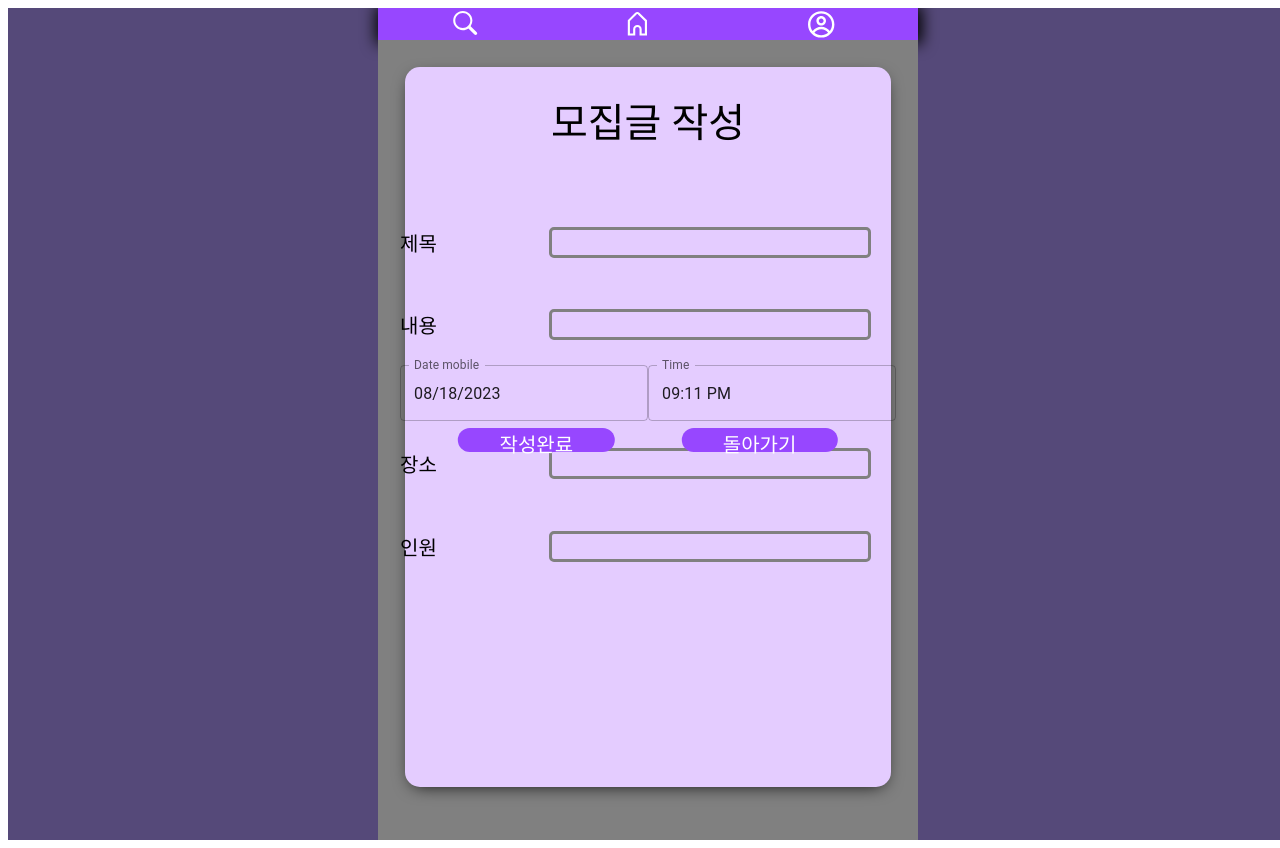
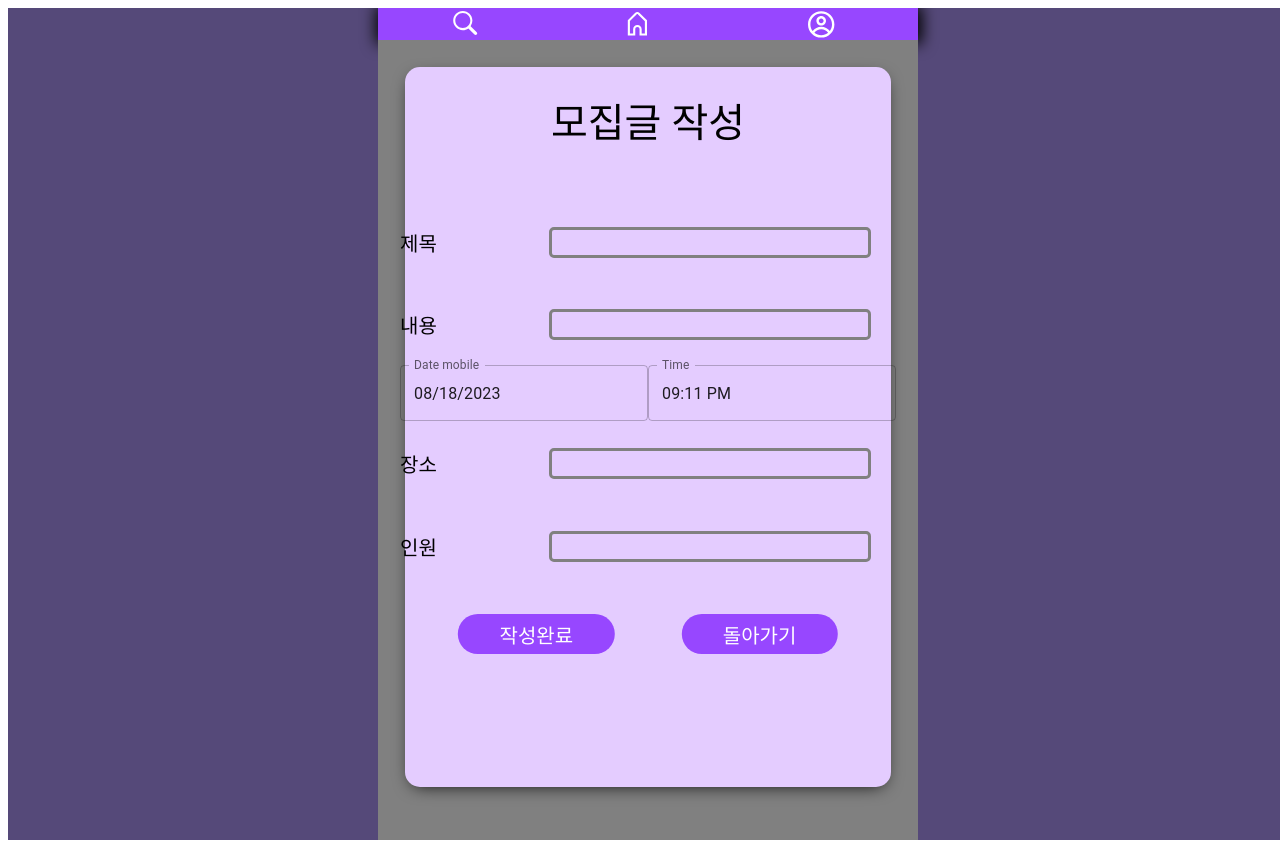
Before and after one commit to kasucco/side-project-1st, a React (Create React App) app: page /form in a window 1280 px wide. Built offline with nearby package versions, Linux system fonts and the light colour scheme; no server answers.

Commit message:
뷰 수정

```diff
--- a/src/common/Layout.tsx
+++ b/src/common/Layout.tsx
@@ -26,6 +26,7 @@ const Wrap = styled.div`
   flex-direction: column;
   align-items: center;
   width: 100vw;
+  height: 100%;
   background-color: #554979;
   z-index: -1;
   &.logo {
--- a/src/components/MainCard.tsx
+++ b/src/components/MainCard.tsx
@@ -34,10 +34,10 @@ const MainCard = ({ item, setItems }: itemProps) => {
 export default MainCard;
 
 const Wrap = styled.div`
-  height: 10%;
+  min-height: 20%;
   background-color: #e4ccff;
   width: 90%;
-  margin: 5% 5% 5% 5%;
+  margin: 5% 5% 0% 5%;
   /* display: flex; */
   position: relative;
   border-radius: 5%;
--- a/src/pages/Form.tsx
+++ b/src/pages/Form.tsx
@@ -299,16 +299,16 @@ const ButtonCtn = styled.div`
   display: flex;
   justify-content: space-around;
   /* background-color: blue; */
-  position: absolute;
-  top: 150%;
+  position: relative;
+  top: 30%;
   left: 50%;
   transform: translate(-50%, -50%);
-  height: 15%;
+  height: 25%;
   width: 90%;
 `;
 const Buttons = styled.button`
   width: 35%;
-  /* height: 100%; */
+  height: 100%;
   border-radius: 25px;
   border: none;
   font-size: 20px;
--- a/src/pages/Main.tsx
+++ b/src/pages/Main.tsx
@@ -181,7 +181,7 @@ const MainBox = styled.div`
 const FormButton = styled.button`
   position: fixed;
   bottom: 10%;
-  left: 72%;
+  left: 62%;
   background-color: purple;
   border: none;
   color: white;
```
